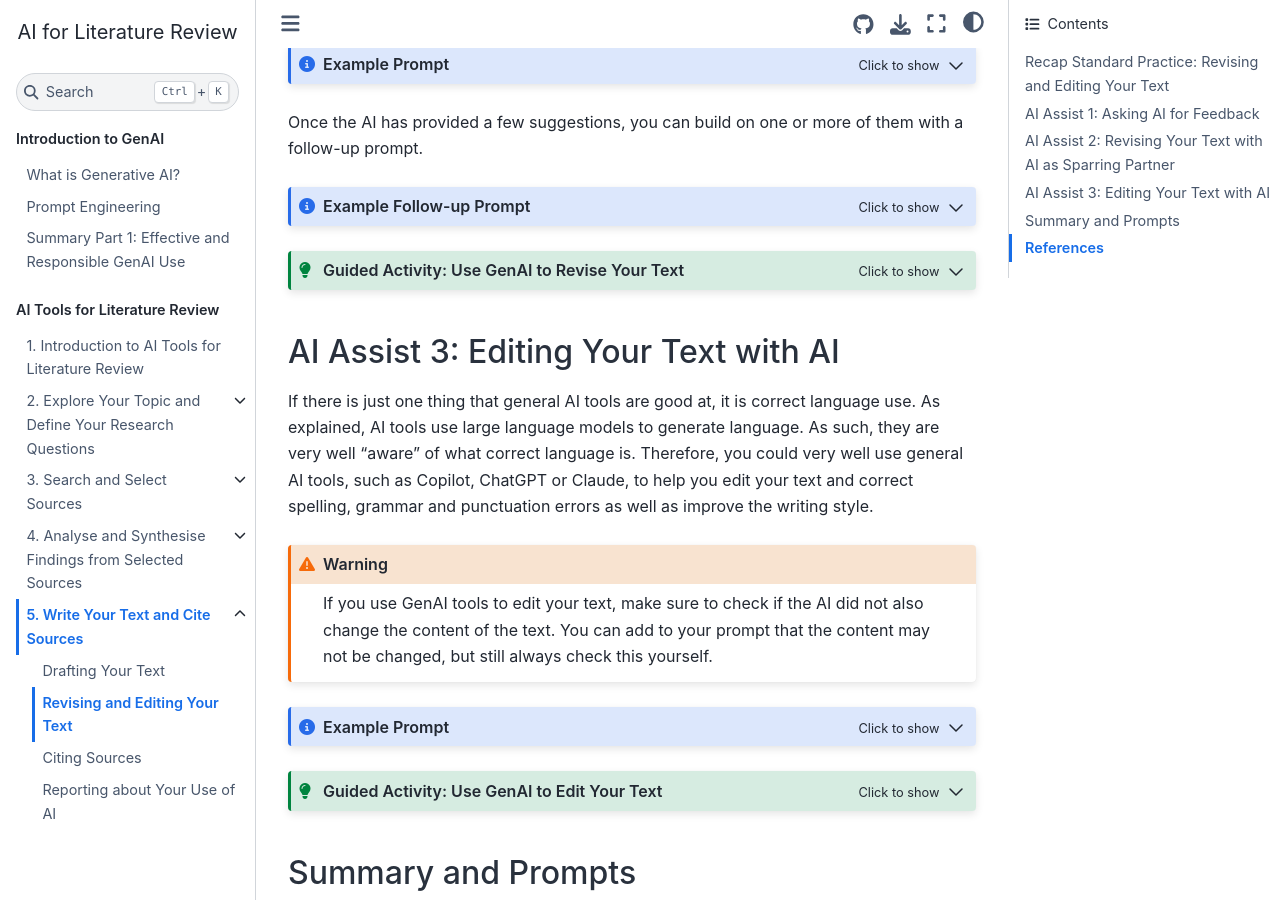
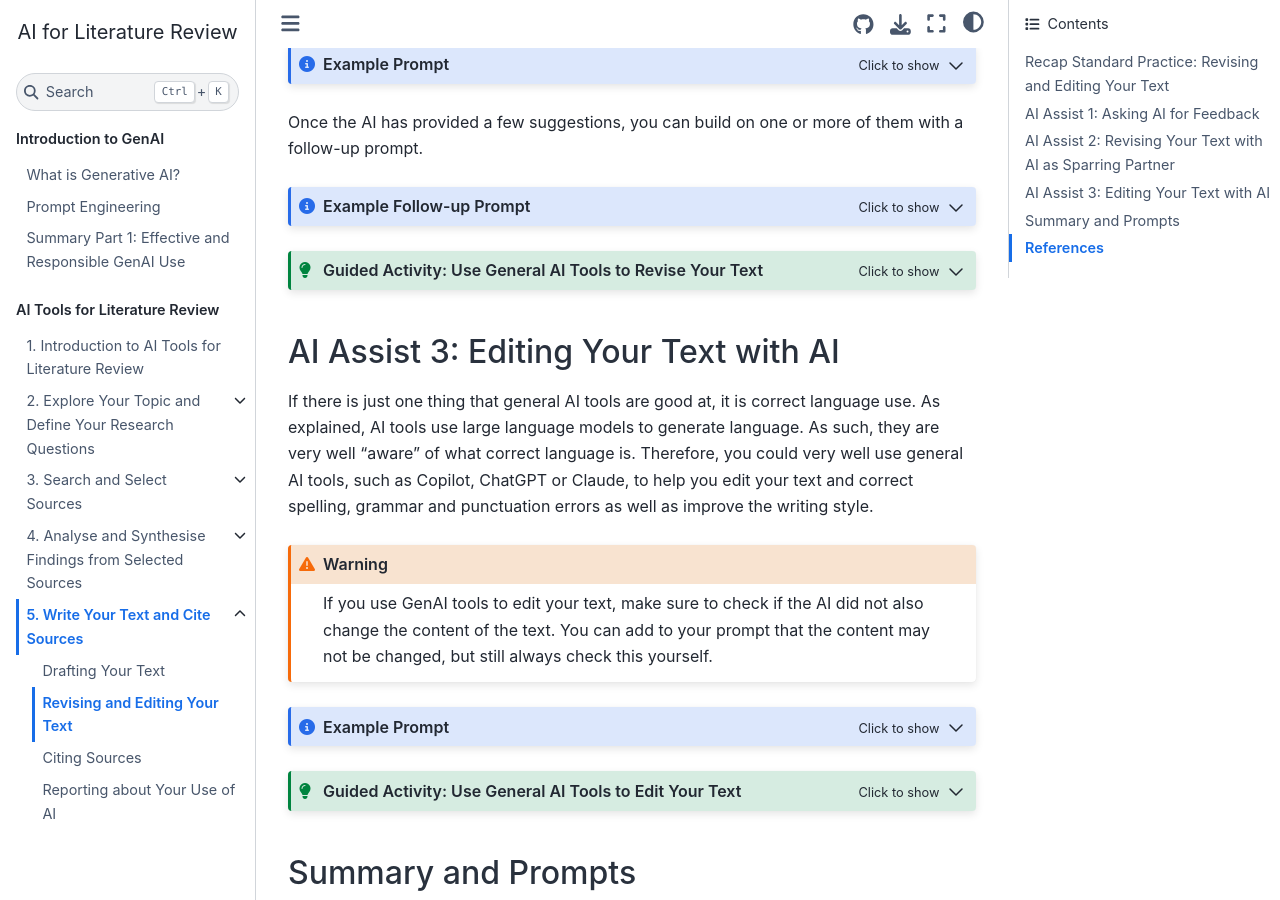
Before and after one commit to lwalma/ai-lit-review, a Jupyter Book: the page built from book/part2/5b-revising.md, in a window 1280 px wide and 900 px high, scrolled down 2156 px. Built offline with Jupyter Book 1.0.4 settings and Sphinx 7.4.7 and the Sphinx Book theme 1.1.4, drawn with Linux system fonts in a browser that asks for light colours; comment, search, counter and statistics services are not loaded; some of the changed text lies outside the part shown.

Commit message:
Update 5b-revising.md

````diff
--- a/book/part2/5b-revising.md
+++ b/book/part2/5b-revising.md
@@ -50,7 +50,7 @@ text: "[your draft section]"
 
 In addition to general AI tools, there are also academic writing feedback tools that have been developed recently, like <span>Winston.ai</span>. Note that these tools are often paid and that it is currently unclear if the quality of the feedback is up to academic standards (i.e., if it is better than general tools).
 
-```{admonition} Guided Activity: Ask AI for Feedback
+```{admonition} Guided Activity: Ask AI for Feedback on Your Text
 :class: dropdown tip
 
 **Step 1.** Choose a general AI tool, for example Copilot, ChatGPT or Claude.
@@ -86,7 +86,7 @@ Once the AI has provided a few suggestions, you can build on one or more of them
 I think the suggestion about [suggestion] would be the most suitable for my text. Can you rewrite the section based on this suggestion for improvement? Below the rewritten section, give a detailed list in bullet points explaining the changes that you made.
 ```
 
-```{admonition} Guided Activity: Use GenAI to Revise Your Text
+```{admonition} Guided Activity: Use General AI Tools to Revise Your Text
 :class: dropdown tip
 
 **Step 1.** Choose a general AI tool, for example Copilot, ChatGPT or Claude.
@@ -121,7 +121,7 @@ You are a scientific editor. Below is a draft paragraph from my literature revie
 text: "[your draft paragraph]"
 ```
 
-```{admonition} Guided Activity: Use GenAI to Edit Your Text
+```{admonition} Guided Activity: Use General AI Tools to Edit Your Text
 :class: dropdown tip
 
 **Step 1.** Choose a general AI tool, for example Copilot, ChatGPT or Claude.
````
